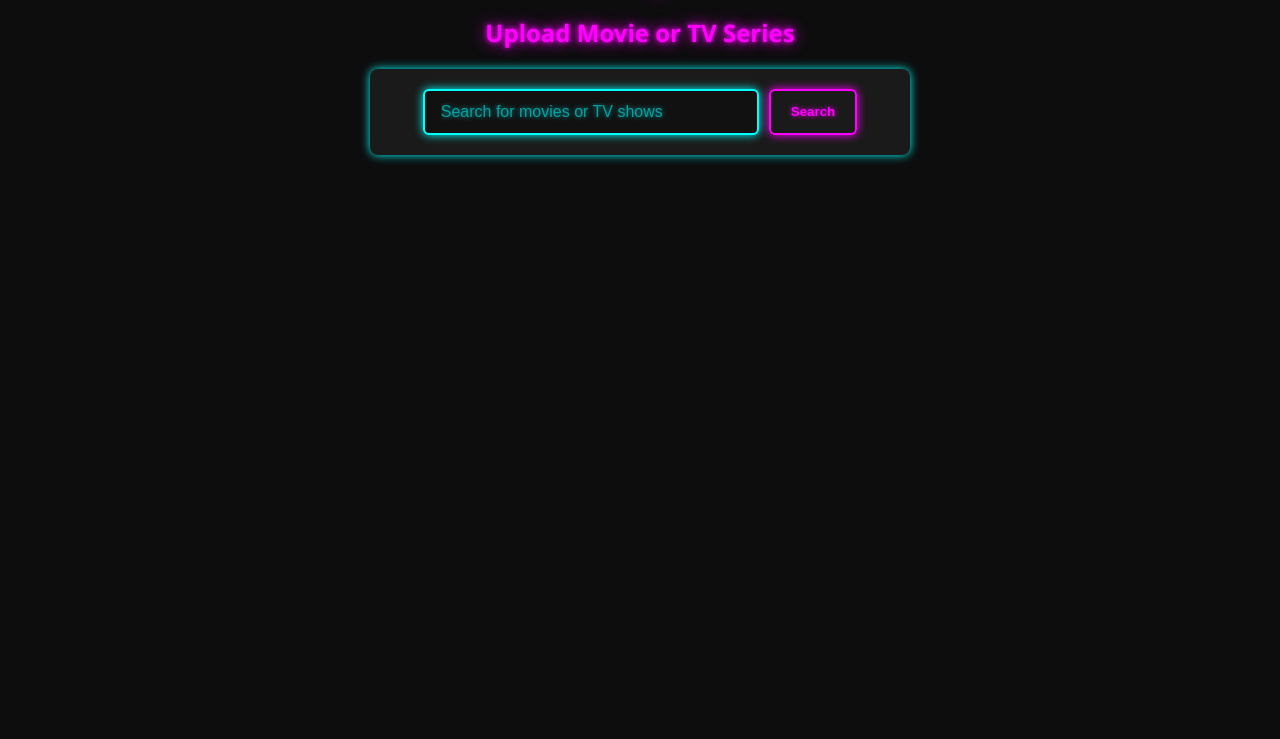
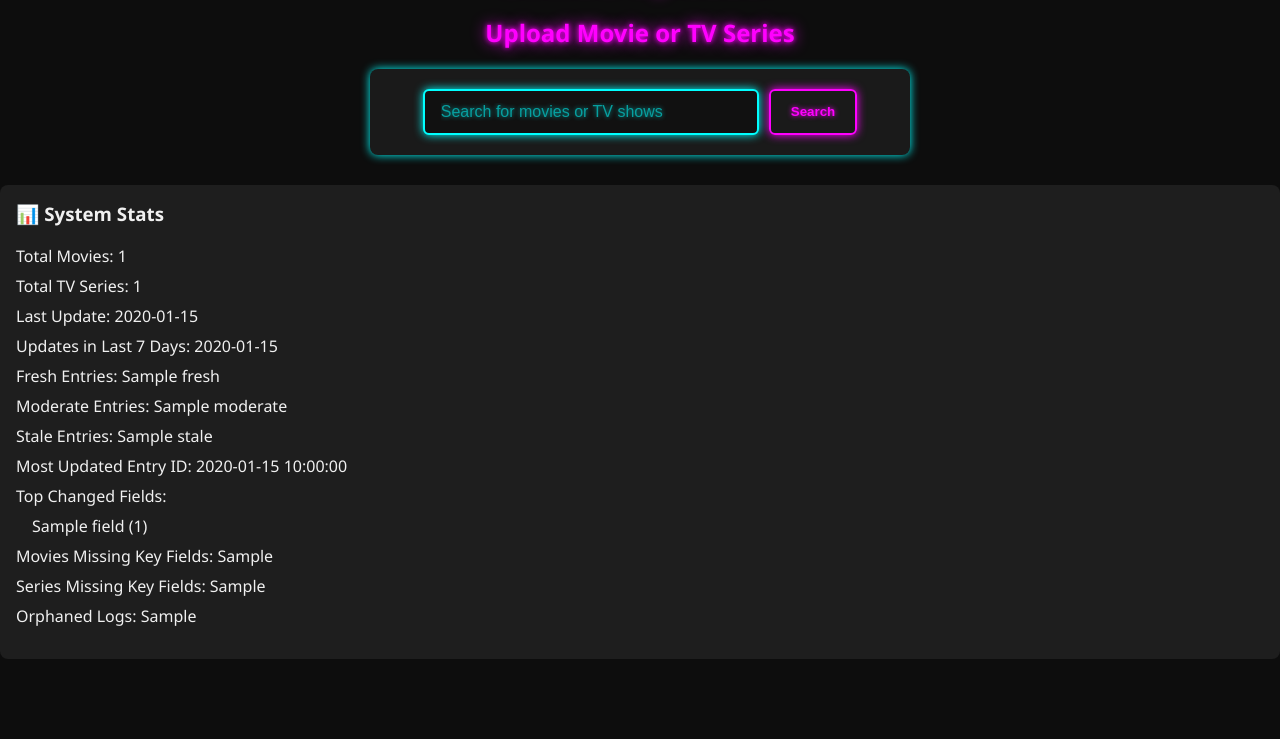
Before and after one commit to cronosra-hash/shmdb_uploader, a FastAPI app: template web_ui/templates/index.html in a window 1280 px wide. Shown: the part 273-1012 px from the top of the page. Before the commit the page ends 435 px from the top, so only its background shows below. Run offline with FastAPI, Linux system fonts and the light colour scheme; the template is opened without the code that fills it: most values are stand-ins (such as "Sample title", 1, 10 or a date in 2020).

Commit message:
updated logging

```diff
--- a/static/styles.css
+++ b/static/styles.css
@@ -369,3 +369,24 @@ button:hover, a:hover {
   background-color: #f8d7da;
   color: #721c24;
 }
+
+.stats-panel {
+  background-color: #1e1e1e;
+  color: #f0f0f0;
+  padding: 1em;
+  border-radius: 8px;
+  margin-bottom: 2em;
+}
+.stats-panel h3 {
+  margin-top: 0;
+}
+.stats-panel ul {
+  list-style: none;
+  padding-left: 0;
+}
+.stats-panel li {
+  margin: 0.5em 0;
+}
+.stats-panel ul ul {
+  margin-left: 1em;
+}
--- a/web_ui/app.py
+++ b/web_ui/app.py
@@ -84,7 +84,80 @@ def search_tmdb_combined(name):
 
 @app.get("/", response_class=HTMLResponse)
 async def read_root(request: Request):
-    return templates.TemplateResponse("index.html", {"request": request})
+    conn = get_connection()
+    stats = {}
+    try:
+        with conn.cursor() as cur:
+            # Basic counts
+            cur.execute("SELECT COUNT(*) FROM movies;")
+            stats["movie_count"] = cur.fetchone()[0]
+
+            cur.execute("SELECT COUNT(*) FROM series;")
+            stats["series_count"] = cur.fetchone()[0]
+
+            # Last update timestamp
+            cur.execute("SELECT MAX(timestamp) FROM update_logs;")
+            stats["last_update"] = cur.fetchone()[0]
+
+            # Recent updates
+            cur.execute("SELECT COUNT(*) FROM update_logs WHERE timestamp >= %s;",
+                        (datetime.utcnow() - timedelta(days=7),))
+            stats["recent_updates"] = cur.fetchone()[0]
+
+            # Freshness breakdown
+            cur.execute("SELECT lastupdated FROM movies UNION ALL SELECT lastupdated FROM series;")
+            freshness_counts = {"fresh": 0, "moderate": 0, "stale": 0}
+            for row in cur.fetchall():
+                freshness = classify_freshness(row[0])
+                freshness_counts[freshness] += 1
+            stats["freshness"] = freshness_counts
+
+            # Most updated title
+            cur.execute("""
+                SELECT movie_id, COUNT(*) AS changes
+                FROM update_logs
+                GROUP BY movie_id
+                ORDER BY changes DESC
+                LIMIT 1;
+            """)
+            stats["most_updated_id"] = cur.fetchone()[0]
+
+            # Most changed fields
+            cur.execute("""
+                SELECT field_name, COUNT(*) AS freq
+                FROM update_logs
+                GROUP BY field_name
+                ORDER BY freq DESC
+                LIMIT 5;
+            """)
+            stats["top_fields"] = cur.fetchall()
+
+            # Missing key fields
+            cur.execute("SELECT COUNT(*) FROM movies WHERE overview IS NULL OR release_date IS NULL;")
+            stats["movies_missing_fields"] = cur.fetchone()[0]
+
+            cur.execute("SELECT COUNT(*) FROM series WHERE overview IS NULL OR first_air_date IS NULL;")
+            stats["series_missing_fields"] = cur.fetchone()[0]
+
+            # Orphaned logs
+            cur.execute("""
+                SELECT COUNT(*) FROM update_logs
+                WHERE movie_id NOT IN (
+                    SELECT id FROM movies
+                    UNION
+                    SELECT series_id FROM series
+                );
+            """)
+            stats["orphaned_logs"] = cur.fetchone()[0]
+
+    finally:
+        conn.close()
+
+    return templates.TemplateResponse("index.html", {
+        "request": request,
+        "stats": stats
+    })
+
 
 
 @app.post("/search", response_class=HTMLResponse)
--- a/web_ui/templates/index.html
+++ b/web_ui/templates/index.html
@@ -6,4 +6,30 @@
 
 {% block content %}
   {% include "partials/_search_form.html" %}
+
+<div class="stats-panel">
+  <h3>📊 System Stats</h3>
+  <ul>
+    <li>Total Movies: {{ stats.movie_count }}</li>
+    <li>Total TV Series: {{ stats.series_count }}</li>
+    <li>Last Update: {{ stats.last_update.strftime('%Y-%m-%d %H:%M:%S') if stats.last_update else 'N/A' }}</li>
+    <li>Updates in Last 7 Days: {{ stats.recent_updates }}</li>
+    <li>Fresh Entries: {{ stats.freshness.fresh }}</li>
+    <li>Moderate Entries: {{ stats.freshness.moderate }}</li>
+    <li>Stale Entries: {{ stats.freshness.stale }}</li>
+    <li>Most Updated Entry ID: {{ stats.most_updated_id }}</li>
+    <li>Top Changed Fields:
+      <ul>
+        {% for field, count in stats.top_fields %}
+          <li>{{ field }} ({{ count }})</li>
+        {% endfor %}
+      </ul>
+    </li>
+    <li>Movies Missing Key Fields: {{ stats.movies_missing_fields }}</li>
+    <li>Series Missing Key Fields: {{ stats.series_missing_fields }}</li>
+    <li>Orphaned Logs: {{ stats.orphaned_logs }}</li>
+  </ul>
+</div>
+
+
 {% endblock %}
```
Also changed, not shown: uploader/tv_uploader.py (+69 -60 lines).
